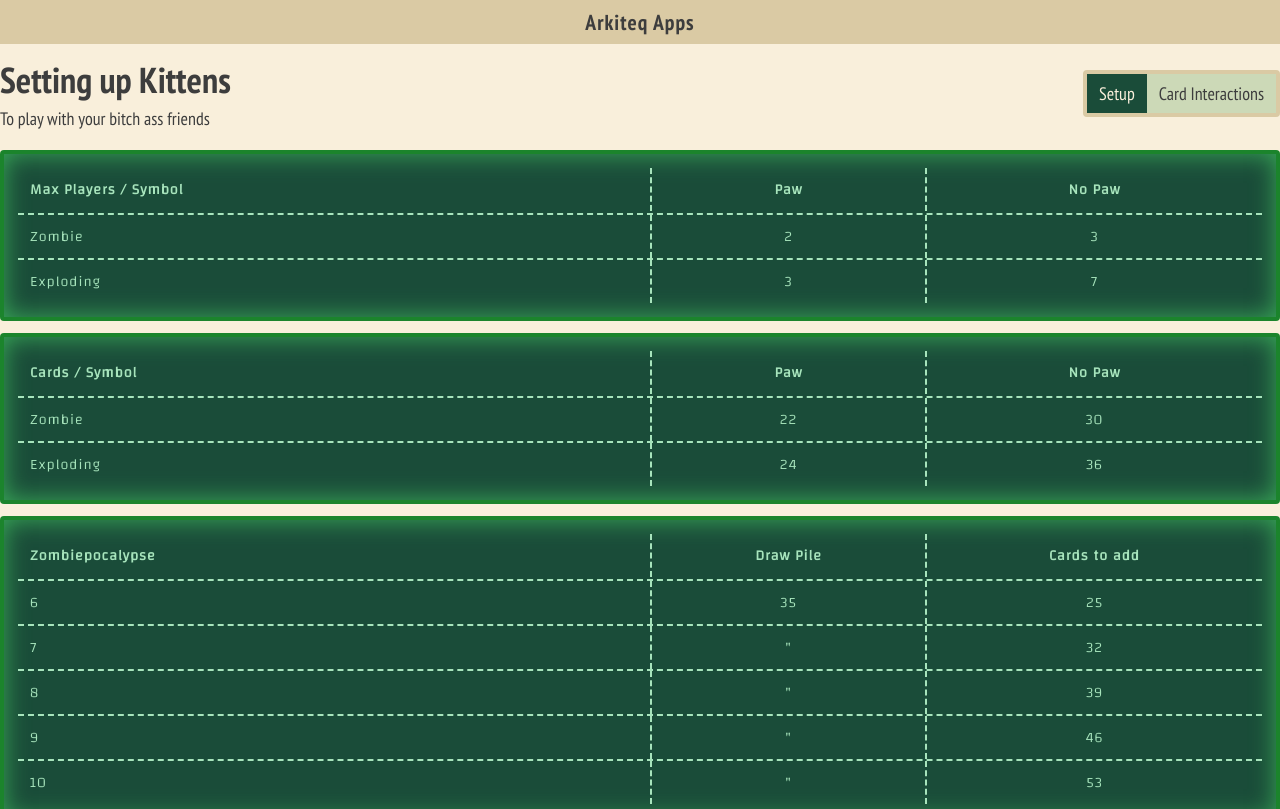
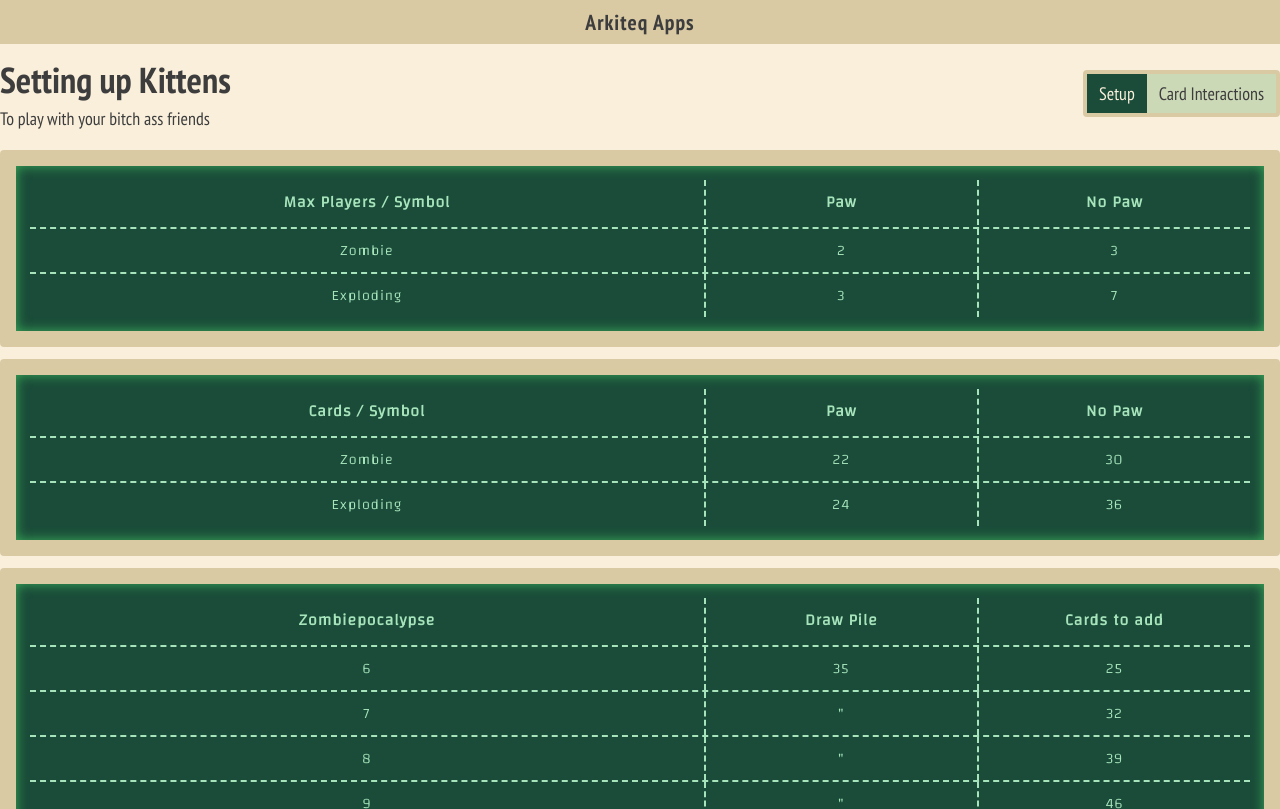
Before and after one commit to ASPinho/ASPinho.github.io, a React (Create React App) app in the folder arkiteq-home/: page /ek in a window 1280 px wide. Built offline with nearby package versions, Linux system fonts and the light colour scheme.

Commit message:
new styling

```diff
--- a/arkiteq-home/src/components/ek-interactions.tsx
+++ b/arkiteq-home/src/components/ek-interactions.tsx
@@ -11,7 +11,7 @@ const EkInteractions = () => {
 
     for (let i = 0; i < interactions.length; i++) {
         cards.push(
-            <RetroConsole key={i+1} extraClasses={i < interactions.length -1 ? "margin-bottom-m" : undefined}>
+            <RetroConsole key={i+1} isBorderless={true}>
                 <InteractionCard title={interactions[i].title} subsections={interactions[i].subsections }/>
             </RetroConsole>
         )
--- a/arkiteq-home/src/components/ek-setup.tsx
+++ b/arkiteq-home/src/components/ek-setup.tsx
@@ -6,10 +6,10 @@ import {getCardsPerSymbol, getPlayersPerSymbol, getZombieApocalypseCards} from "
 const EkSetup = () => {
     return (
         <>
-            <RetroConsole extraClasses="margin-bottom-m">
+            <RetroConsole>
                 <Table data={getPlayersPerSymbol()}/>
             </RetroConsole>
-            <RetroConsole extraClasses="margin-bottom-m">
+            <RetroConsole>
                 <Table data={getCardsPerSymbol()}/>
             </RetroConsole>
             <RetroConsole>
--- a/arkiteq-home/src/components/the-button.tsx
+++ b/arkiteq-home/src/components/game-card.tsx
@@ -1,19 +1,17 @@
 import React from "react";
 
 export interface TheButtonProps {
-    id: number;
     label: string;
     onclick(): void;
 }
-function TheButton (props : TheButtonProps) {
+function GameCard (props : TheButtonProps) {
     return (
         <div
-            key={props.id}
-            className={"btn btn-primary btn-large"}
+            className={"game-card"}
             onClick={() => props.onclick()}>
             {props.label}
         </div>
     )
 }
 
-export default TheButton
+export default GameCard
--- a/arkiteq-home/src/components/retro-console.tsx
+++ b/arkiteq-home/src/components/retro-console.tsx
@@ -2,20 +2,20 @@ import React from 'react';
 
 type RetroConsoleProps = {
     children?: React.ReactNode;
-    extraClasses?: string;
+    isBorderless?: boolean;
 }
 
-const RetroConsole = (retroConsoleProps : RetroConsoleProps) => {
+const RetroConsole = (props : RetroConsoleProps) => {
 
     let fullClasses = "retro-console"
 
-    if(retroConsoleProps.extraClasses !== undefined) {
-        fullClasses = fullClasses + " " + retroConsoleProps.extraClasses
+    if(props.isBorderless) {
+        fullClasses = fullClasses + " borderless"
     }
 
     return (
         <div className={fullClasses}>
-            {retroConsoleProps.children}
+            {props.children}
         </div>
     )
 }
--- a/arkiteq-home/src/routes/game-selection.tsx
+++ b/arkiteq-home/src/routes/game-selection.tsx
@@ -3,20 +3,13 @@ import DefaultLayout from "../components/layouts/default-layout";
 import PageTitleBar from "../components/page-structure/page-title-bar";
 import PageContent from "../components/page-structure/page-content";
 import {useNavigate} from "react-router-dom";
-import TheButton from "../components/the-button";
+import GameCard from "../components/game-card";
 import { getGames} from "../scripts/games";
 
 function GameSelection () {
 
     const games = getGames()
     const navigate = useNavigate()
-    const gameButtons = []
-
-    for (let i = 0; i < games.length; i++) {
-        gameButtons.push(
-            <TheButton id={i+1} label={games[i].title} onclick={() => navigate(games[i].route)}/>
-        )
-    }
 
     return (
         <>
@@ -24,7 +17,11 @@ function GameSelection () {
                 <PageTitleBar title="Select a game" subtitle="To play with your bitch ass friends">
                 </PageTitleBar>
                 <PageContent>
-                    {gameButtons}
+                    <div id={"game-selection"}>
+                        {games.map((game,index) => (
+                            <GameCard key={index+1} label={game.title} onclick={() => navigate(game.route)}/>
+                        ))}
+                    </div>
                 </PageContent>
             </DefaultLayout>
         </>
--- a/arkiteq-home/src/scripts/games.ts
+++ b/arkiteq-home/src/scripts/games.ts
@@ -19,7 +19,7 @@ export function getGames() {
             route: "/ek"
         },
         {
-            title: "Dorfromantik",
+            title: "DorfRomantik",
             genres: ["Cooperative","City Building","Puzzle","Campaign"],
             averageDuration: 60,
             minPlayers: 1,
--- a/arkiteq-home/src/scripts/kittens.ts
+++ b/arkiteq-home/src/scripts/kittens.ts
@@ -8,7 +8,7 @@ export function getPlayersPerSymbol() : TableData {
             ["Zombie", "2", "3"],
             ["Exploding", "3", "7"],
         ],
-        columnClasses: ["vertical-align flex1", "small full-center-flex", "med full-center-flex"]
+        columnClasses: ["main-col", "", ""]
     };
 }
 
@@ -20,7 +20,7 @@ export function getCardsPerSymbol() : TableData {
             ["Zombie", "22", "30"],
             ["Exploding", "24", "36"],
         ],
-        columnClasses: ["vertical-align flex1", "small full-center-flex", "med full-center-flex"]
+        columnClasses: ["main-col", "", ""]
     };
 }
 
@@ -35,7 +35,7 @@ export function getZombieApocalypseCards() : TableData {
             ["9", "\"", "46"],
             ["10", "\"", "53"]
         ],
-        columnClasses: ["vertical-align flex1", "small full-center-flex", "med full-center-flex"]
+        columnClasses: ["main-col", "", ""]
     };
 }
 
--- a/arkiteq-home/src/styles/teriyarki-theme.css
+++ b/arkiteq-home/src/styles/teriyarki-theme.css
@@ -41,6 +41,7 @@
   --space-xl: 32px;
 
   --app-border-radius: 4px;
+  --big-border: solid var(--beige-dark) 16px;
 
 }
 
@@ -199,6 +200,10 @@ p {
 
 #page-content {
   overflow-y: auto;
+  display: flex;
+  flex-flow: row wrap;
+  row-gap: var(--space-m);
+  column-gap: var(--space-m);
 }
 
 .content-actions {
@@ -250,23 +255,32 @@ p {
 .retro-console {
   background-color: var(--main-green-0);
   padding: var(--space-m);
-  border: solid var(--main-green-1) 4px;
+  border: var(--big-border);
   border-radius: var(--app-border-radius);
-  box-shadow: inset 0 0 24px var(--main-green-2);
+  box-shadow: inset 0 0 12px var(--main-green-2);
   letter-spacing: 1px;
   font-size: 0.8em;
   color: var(--main-green-4);
   font-family: 'Changa', sans-serif;
+  flex: 1 1 50%;
+}
 
+.retro-console.borderless {
+  border: solid var(--main-green-1) 4px;
 }
 
 .retro-console table {
   width: 100%;
+  max-width: 100%;
 }
 
 .retro-console tr{
   display: flex;
   align-items: center;
+}
+
+.retro-console th {
+  font-size: 1.1em;
 }
 
 .retro-console th:not(:first-of-type),
@@ -282,16 +296,15 @@ p {
 .retro-console td{
   padding: var(--space-s) var(--space-m);
   white-space: nowrap;
+  flex: 1;
+  display: flex;
+  align-items: center;
+  justify-content: center;
 }
 
-.retro-console th.small,
-.retro-console td.small{
-  width: 20%;
-}
-
-.retro-console th.med,
-.retro-console td.med{
-  width: 25%;
+.retro-console th.main-col,
+.retro-console td.main-col{
+  flex: 1 1 33%;
 }
 
 .interaction-card {
@@ -360,10 +373,52 @@ p {
   transform: translate(-50%, -50%) rotate(-90deg);
 }
 
+.game-card {
+  position: relative;
+  font-size: 1.2em;
+  letter-spacing: 1px;
+  cursor: pointer;
+  background-color: var(--main-green-0);
+  border: var(--big-border);
+  color: var(--beige);
+  border-radius: var(--app-border-radius);
+  padding: var(--space-l) var(--space-xl);
+  text-align: center;
+  transition: transform 0.2s linear;
+}
+
+.game-card::after {
+  content: '';
+  position: absolute;
+  top: 0;
+  left: 0;
+  width: 100%;
+  height: 100%;
+  box-shadow: inset 0 0 10px 5px var(--main-green-1);
+  opacity: 0;
+  transition: opacity 0.2s linear;
+}
+
+.game-card:active {
+  transform: scale(0.96);
+}
+
+.game-card:active::after {
+  opacity: 1;
+}
+
+#game-selection .game-card {
+  flex: 1 1 20%;
+}
+
 /*====== Device Breakpoints ======*/
 
 /* Extra small devices (phones, 600px and down) */
 @media only screen and (max-width: 600px) {
+
+  :root {
+    --big-border: solid var(--beige-dark) 8px;
+  }
 
   body {
     font-size: var(--font-xs);
@@ -378,10 +433,7 @@ p {
     margin-bottom: var(--space-m);
   }
 
-  .page-title-tabs {
-    flex: 1;
-  }
-
+  .page-title-tabs,
   .page-title-tab {
     flex: 1;
   }
```
